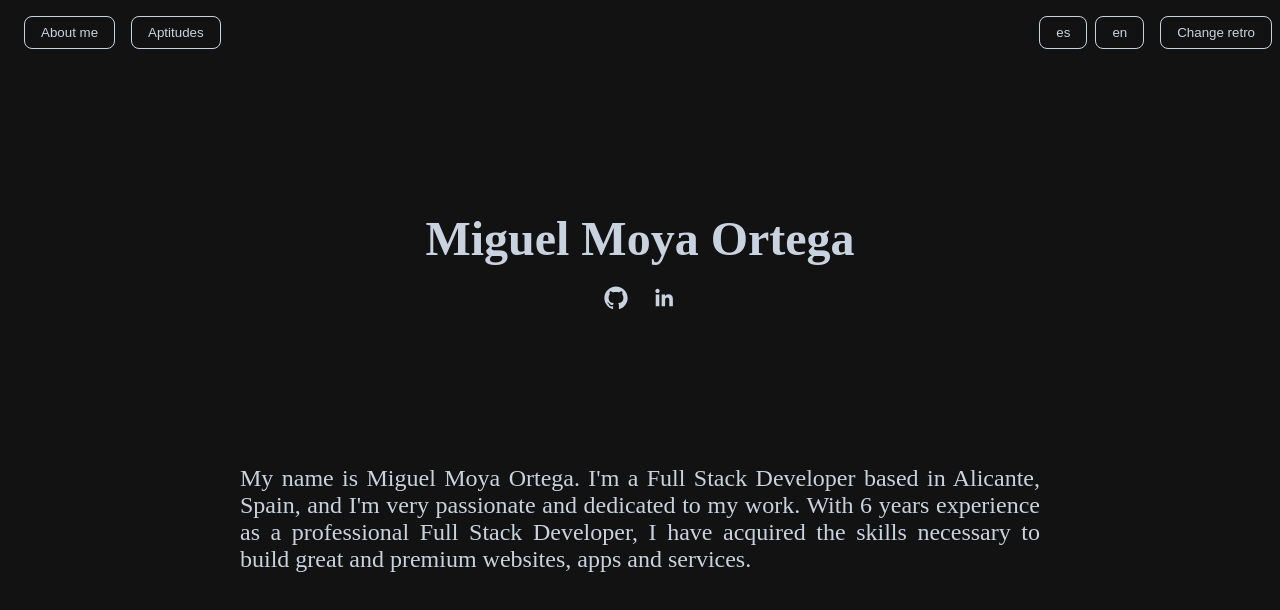
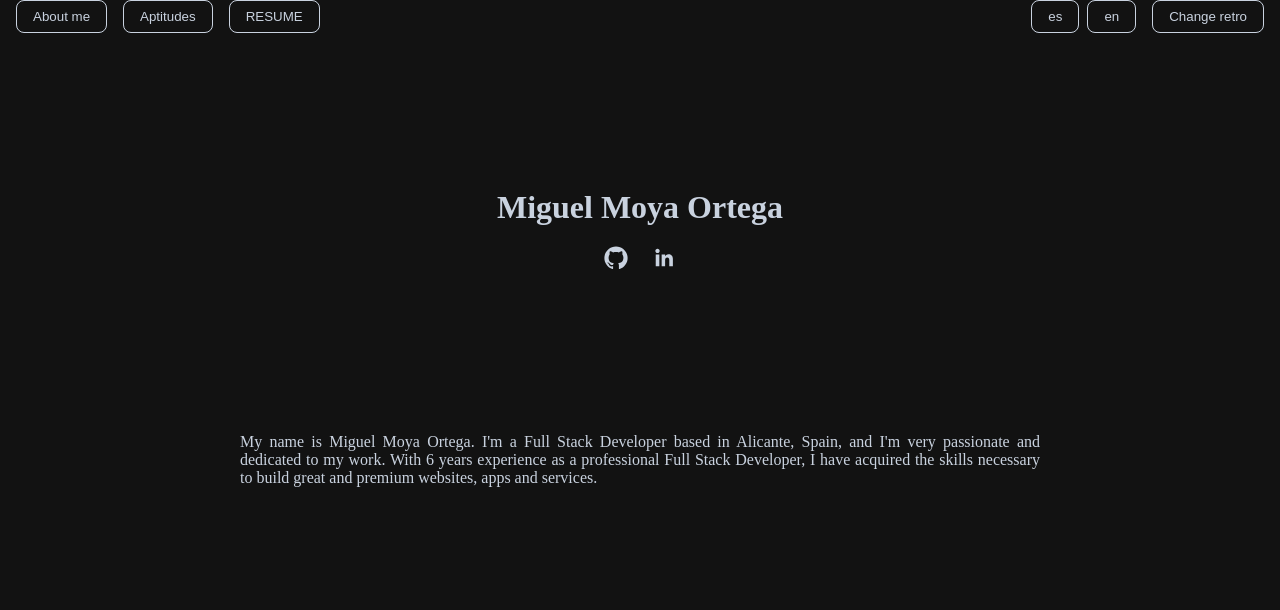
Before and after one commit to miguelmoya1/miguelmoya1, a Next.js app in the folder web/: page / in a window 1280 px wide. Shown: the top 610 px of the page. Built offline with nearby package versions, Linux system fonts and the light colour scheme; no server answers.

Commit message:
Experience

```diff
--- a/web/app/globals.css
+++ b/web/app/globals.css
@@ -1,6 +1,15 @@
 :root {
   --mmo-sys-transition: 0.5s ease-in-out;
-  --mmo-sys-spacing: 1rem;
+
+  --mmo-sys-spacing-tiny: 0.25rem;
+  --mmo-sys-spacing-small: 0.5rem;
+  --mmo-sys-spacing-medium: 1rem;
+  --mmo-sys-spacing-large: 2rem;
+
+  --mmo-sys-font-tiny: 0.5rem;
+  --mmo-sys-font-small: 0.7rem;
+  --mmo-sys-font-medium: 1rem;
+  --mmo-sys-font-large: 1.5rem;
 
   /***************************************
    * Variables for the theme and spacing *
@@ -36,7 +45,7 @@ body {
 
 body {
   color: var(--mmo-sys-color-primary);
-  font-size: 24px;
+  font-size: var(--mmo-sys-font-medium);
 
   transition: color var(--mmo-sys-transition);
 }
--- /dev/null
+++ b/web/app/resume/resume.module.css
@@ -0,0 +1,18 @@
+.container {
+  display: flex;
+  flex-direction: column;
+  align-items: center;
+  justify-content: center;
+}
+
+.cards {
+  display: flex;
+  flex-direction: column;
+  align-items: center;
+  justify-content: center;
+
+  width: 100%;
+
+  gap: var(--mmo-sys-spacing-medium);
+  margin: var(--mmo-sys-spacing-large) 0;
+}
--- a/web/components/change-language/change-language.module.css
+++ b/web/components/change-language/change-language.module.css
@@ -3,5 +3,5 @@
   align-items: center;
   justify-content: center;
 
-  gap: calc(var(--mmo-sys-spacing) / 2);
+  gap: var(--mmo-sys-spacing-small);
 }
--- a/web/components/main-content/main-content.module.css
+++ b/web/components/main-content/main-content.module.css
@@ -4,10 +4,14 @@
   align-items: center;
   justify-content: center;
 
-  gap: var(--mmo-sys-spacing);
+  gap: var(--mmo-sys-spacing-medium);
 
   width: 100%;
   min-height: 50%;
+}
+
+.title {
+  text-align: center;
 }
 
 .socials {
@@ -16,7 +20,7 @@
   align-items: center;
   justify-content: center;
 
-  gap: var(--mmo-sys-spacing);
+  gap: var(--mmo-sys-spacing-medium);
 
   width: 100%;
 }
--- a/web/components/main-content/main-content.tsx
+++ b/web/components/main-content/main-content.tsx
@@ -6,7 +6,7 @@ import styles from './main-content.module.css';
 export default function MainContent() {
   return (
     <main className={styles.container}>
-      <h1>Miguel Moya Ortega</h1>
+      <h1 className={styles.title}>Miguel Moya Ortega</h1>
 
       <div className={styles.socials}>
         <Link href='https://github.com/miguelmoya1'>
--- a/web/components/nav/nav.module.css
+++ b/web/components/nav/nav.module.css
@@ -1,17 +1,30 @@
 .header {
   width: 100%;
   display: flex;
+  flex-direction: column;
   align-items: center;
   justify-content: space-between;
 
-  padding: 0 var(--mmo-sys-spacing);
+  padding: 0 var(--mmo-sys-spacing-medium);
+  gap: var(--mmo-sys-spacing-medium);
 
-  margin: var(--mmo-sys-spacing) calc(var(--mmo-sys-spacing) / 2);
+  margin: var(--mmo-sys-spacing-medium) var(--mmo-sys-small);
 }
 
 .nav {
   display: flex;
+  flex-direction: column;
   align-items: center;
   justify-content: space-between;
-  gap: var(--mmo-sys-spacing);
+  gap: var(--mmo-sys-spacing-medium);
 }
+
+@media screen and (min-width: 768px) {
+  .header {
+    flex-direction: row;
+  }
+
+  .nav {
+    flex-direction: row;
+  }
+}
--- a/web/components/nav/nav.tsx
+++ b/web/components/nav/nav.tsx
@@ -18,6 +18,10 @@ export default async function Nav() {
         <Link href={'/aptitudes'}>
           <Button>{t('APTITUDES')}</Button>
         </Link>
+
+        <Link href={'/resume'}>
+          <Button>{t('RESUME')}</Button>
+        </Link>
       </nav>
 
       <nav className={styles.nav}>
```
Also changed, not shown: web/app/resume/data.ts (added, +35 -0 lines), web/app/resume/page.tsx (added, +21 -0 lines), web/components/card/card.module.css (added, +41 -0 lines), web/components/card/card.tsx (added, +20 -0 lines).
